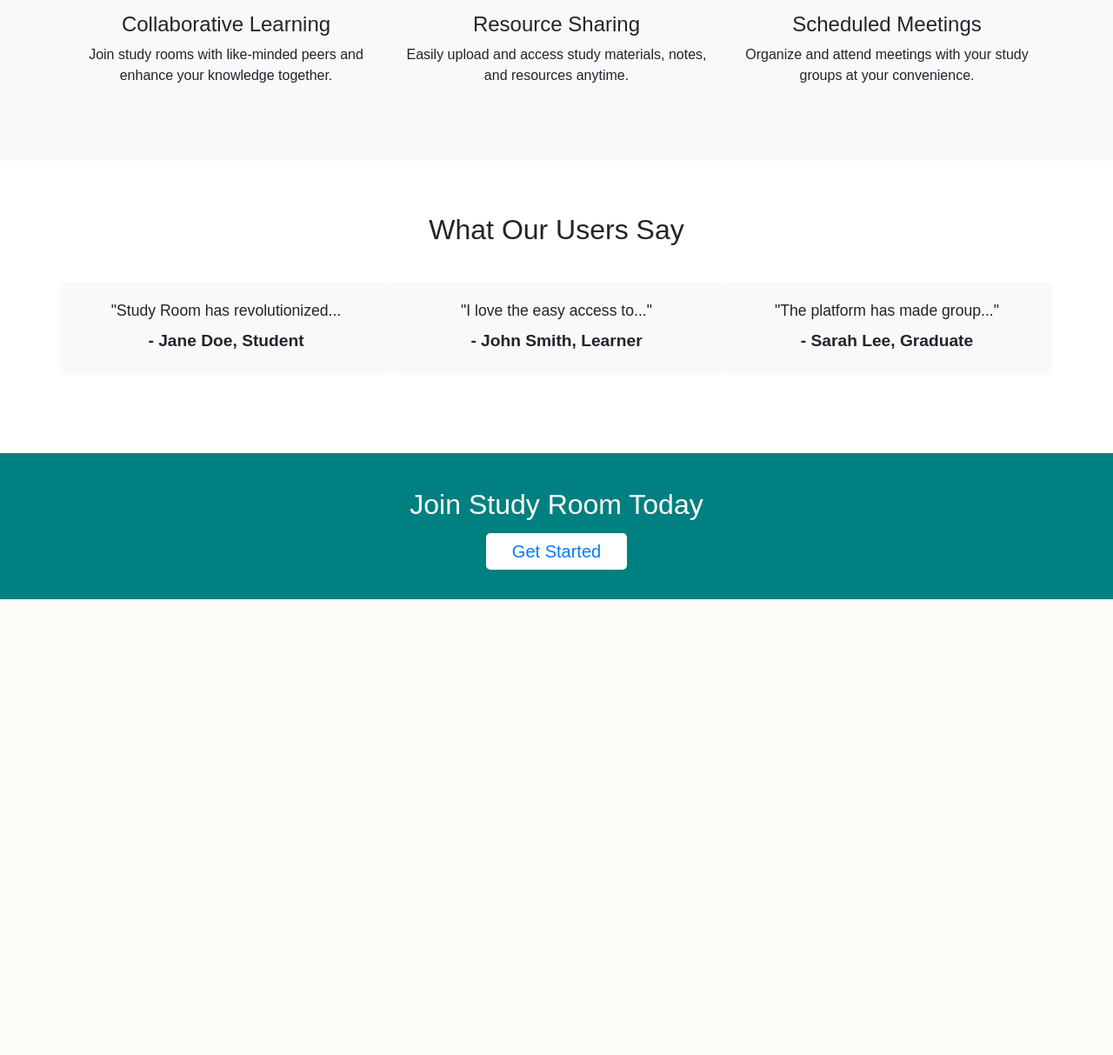
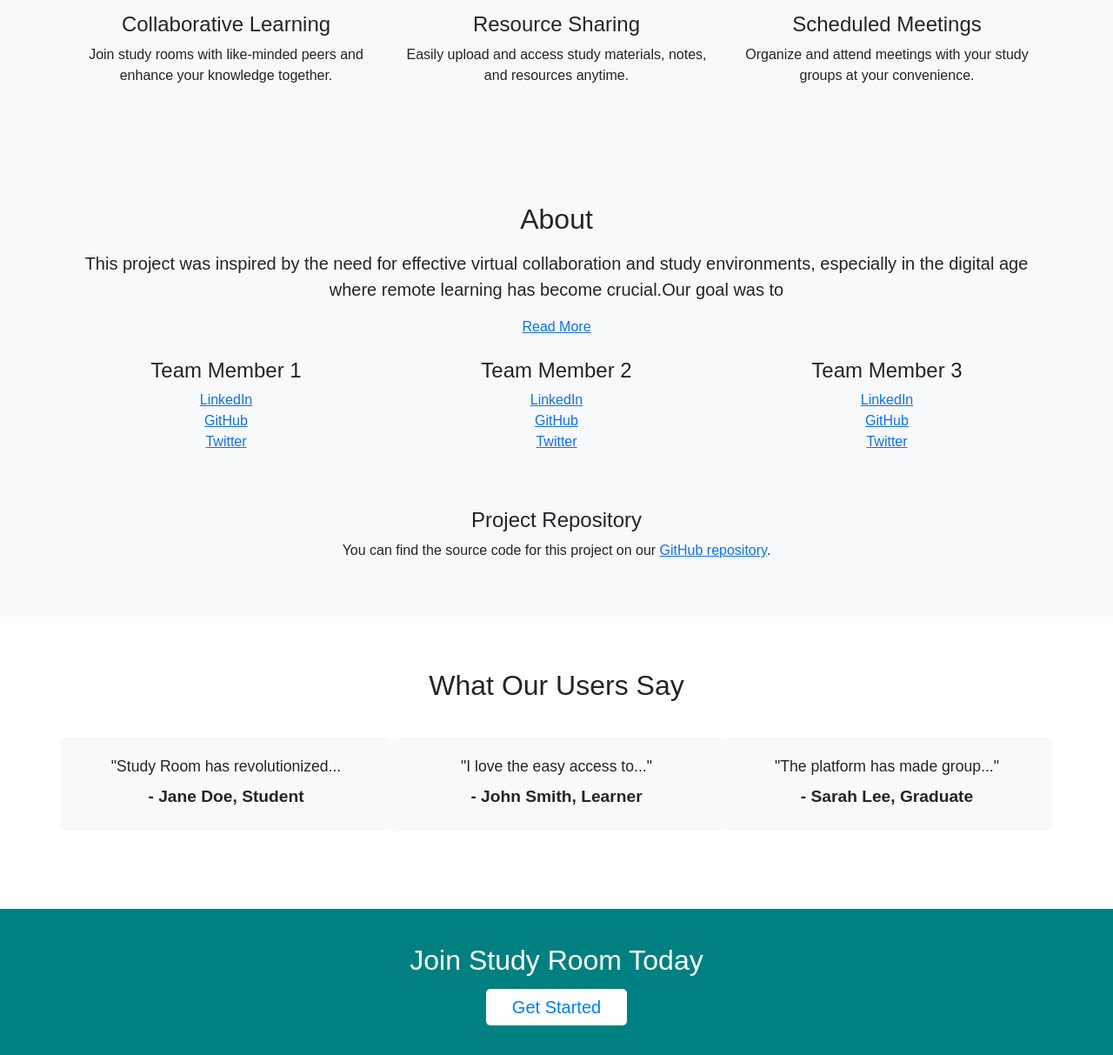
Before and after one commit to bossambani/StudyRoom, a Flask app: page / in a window 1280 px wide. Shown: the part 904-2117 px from the top of the page at 87% size. Before the commit the page ends 1593 px from the top, so only its background shows below. Run offline with Flask 3, Linux system fonts and the light colour scheme; some libraries are stand-ins or nearby versions.

Commit message:
Landing page

```diff
--- a/app/templates/home.html
+++ b/app/templates/home.html
@@ -129,6 +129,63 @@
             </div>
         </div>
     </section>
+    <!-- About Section -->
+<section id="about" class="py-5 bg-light">
+    <div class="container">
+        <div class="row">
+            <div class="col-md-12 text-center">
+                <h2>About</h2>
+                <p class="lead mt-3" id="about-text">
+                    This project was inspired by the need for effective virtual collaboration and study environments, especially in the digital age where remote learning has become crucial.Our goal was to
+                    <span id="more-text" style="display: none;">
+                        create a platform that allows students to connect, share resources, and collaborate in real-time. This idea emerged from personal experiences with the challenges of remote studying.
+                    </span>
+                </p>
+                <a href="javascript:void(0)" id="read-more">Read More</a>
+            </div>
+        </div>
+
+        <div class="row mt-4">
+            <!-- Team Member 1 -->
+            <div class="col-md-4 text-center">
+                <h4>Team Member 1</h4>
+                <ul class="list-unstyled">
+                    <li><a href="https://www.linkedin.com/in/boss-ambaka-261136291/" target="_blank">LinkedIn</a></li>
+                    <li><a href="https://github.com/bossambani" target="_blank">GitHub</a></li>
+                    <li><a href="https://x.com/Bossieambaka" target="_blank">Twitter</a></li>
+                </ul>
+            </div>
+            <!-- Team Member 2 -->
+            <div class="col-md-4 text-center">
+                <h4>Team Member 2</h4>
+                <ul class="list-unstyled">
+                    <li><a href="#" target="_blank">LinkedIn</a></li>
+                    <li><a href="#" target="_blank">GitHub</a></li>
+                    <li><a href="#" target="_blank">Twitter</a></li>
+                </ul>
+            </div>
+            <!-- Team Member 3 -->
+            <div class="col-md-4 text-center">
+                <h4>Team Member 3</h4>
+                <ul class="list-unstyled">
+                    <li><a href="#" target="_blank">LinkedIn</a></li>
+                    <li><a href="#" target="_blank">GitHub</a></li>
+                    <li><a href="#" target="_blank">Twitter</a></li>
+                </ul>
+            </div>
+        </div>
+
+        <div class="row mt-5">
+            <div class="col-md-12 text-center">
+                <h4>Project Repository</h4>
+                <p>
+                    You can find the source code for this project on our <a href="https://github.com/bossambani/StudyRoom" target="_blank">GitHub repository</a>.
+                </p>
+            </div>
+        </div>
+    </div>
+</section>
+
 
     <!-- Testimonials Section -->
     <section class="testimonial-section">
@@ -183,6 +240,18 @@
                 })
 
             })
+            $('#read-more').on('click', function() {
+            var moreText = $('#more-text');
+            if (moreText.is(':visible')) {
+                moreText.slideUp();
+                $(this).text('Read More');
+            } else {
+                moreText.slideDown();
+                $(this).text('Read Less');
+            }
+        });
+
+
             $('a[href="#features"]').on('click', function(event) {
             event.preventDefault();
             $('html, body').animate({
--- a/app/templates/reset_password.html
+++ b/app/templates/reset_password.html
@@ -19,12 +19,12 @@ Forgot Password
                     <input type="password" class="form-control" id="password" name="password" placeholder="Enter your Password" required>
                 </div>
 
-                <div class="mb-3"></div>
+                <div class="mb-3">
                     <label for="confirm_password" class="form-label">Confirm New Password</label>
                     <input type="password" class="form-control" id="confirm_password" name="confirm_password" placeholder="Confirm Password" required>
                 </div>
 
-                <input type="submit" class="btn btn-primary w-50" value="Reset Password">
+                <input type="submit" class="btn btn-primary w-100" value="Reset Password">
             </form>
         </div>
     </div>
```
